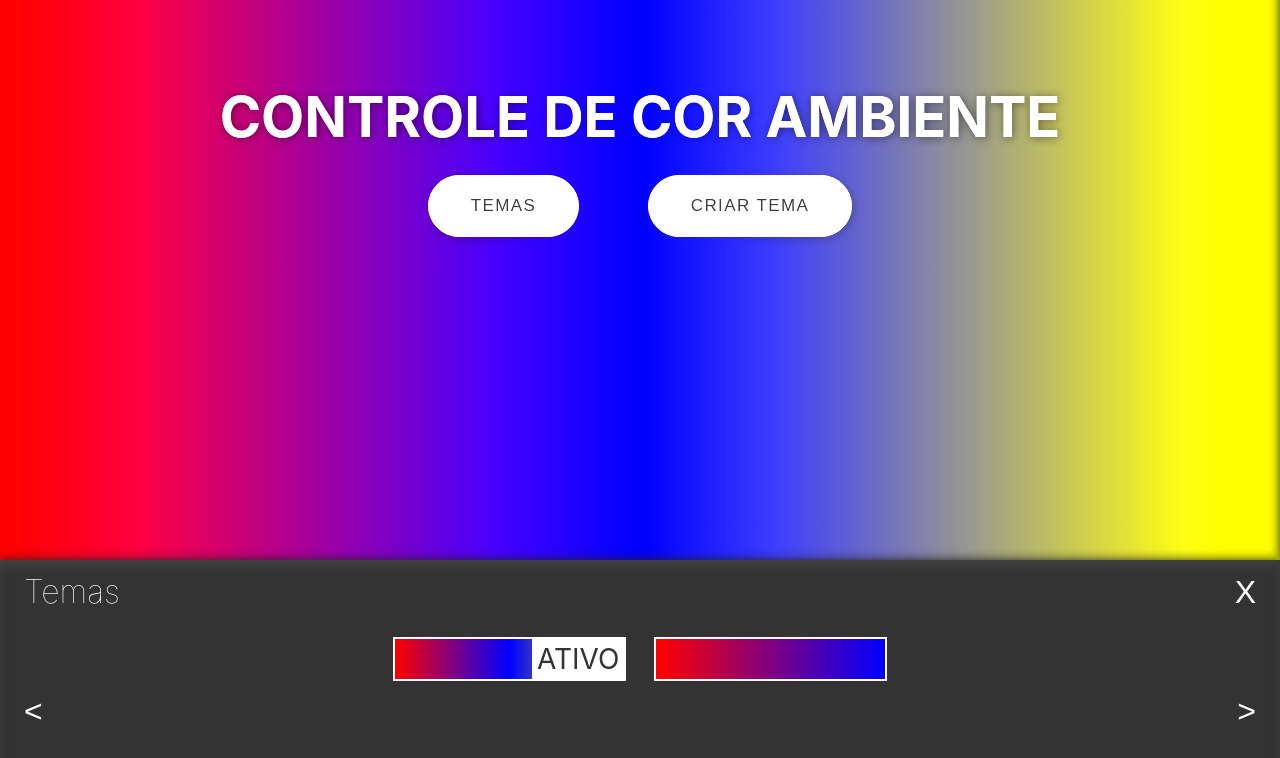
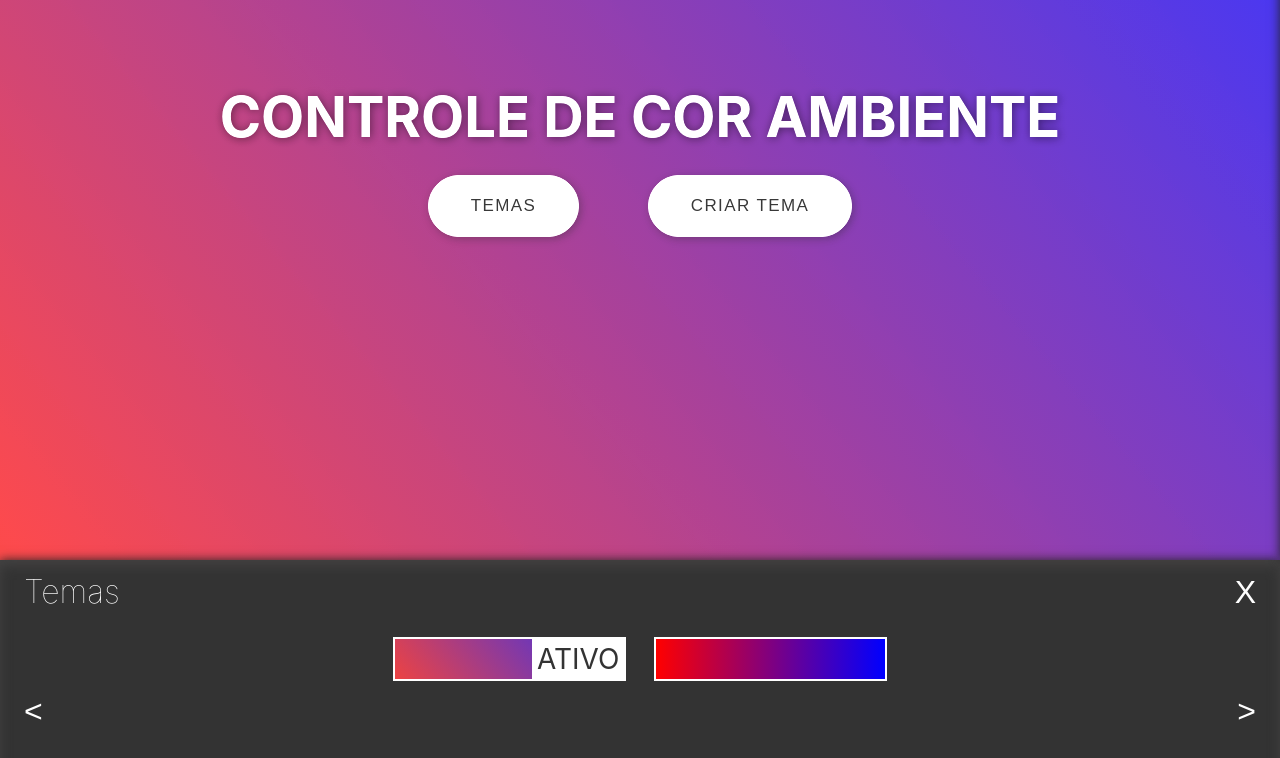
Before and after one commit to Skinify/controle-cor-ambiente, a plain HTML site: page index.html in a window 1280 px wide. Both pictures are taken after a click on the element 509 px from the left and 899 px from the top of the page. Shown: the part 240-998 px from the top of the page. Drawn offline with Linux system fonts and the light colour scheme.

Commit message:
Criação funcionando outros gradientes

```diff
--- a/index.html
+++ b/index.html
@@ -116,25 +116,32 @@
 		const temas = document.querySelector("div#temas");
 
 		background.style.backgroundImage = gradienteInicial
+
 		var temaAtual = 0;
-		var filtrosTema = {
-			brightness: 1,
-			blur:0,
-			saturate:1,
-			opacity: 1
-		}
 
 		var todosTemas = [{
 			id:0,
-			angulo: 90,
-			tipo: "linear",
-			cores:["red","blue","yellow"]
+			angulo: 50,
+			tipo: 0,
+			cores:["#ec4343","#3131f1"],
+			filtros:{
+				brightness: 1,
+				blur:0,
+				saturate:1,
+				opacity: 1
+			}
 		},
 		{
 			id:1,
 			angulo: 90,
-			tipo: "linear",
-			cores:["red","blue"]
+			tipo: 0,
+			cores:["red","blue"],
+			filtros:{
+				brightness: 1,
+				blur:0,
+				saturate:1,
+				opacity: 1
+			}
 		}]
 
 		var opcaoAberta = false, criacaoAberta = false;
@@ -147,7 +154,6 @@
 				opcaoAberta = false;
 			}else{
 				options.style.bottom = `0px`;
-				console.log(gerarFiltros())
 				background.style.filter = gerarFiltros(0.6, 0.8, 1, 1, true)
 				background.style.pointerEvents = "none";
 				opcaoAberta = true;
@@ -173,6 +179,7 @@
 
 		function alterarValorSlider(e){
 			e.parentElement.children[0].children[1].innerHTML = e.value
+			carregarPrevisualizacao();
 		}
 
 		function stopIdle(){
@@ -209,7 +216,7 @@
 			atribuirEvento()
 		}
 
-		function gerarGradiente(e, gradiente = 0){
+		function gerarGradiente(e){
 			//repeating-radial-gradient(black, transparent 100px)
 			//repeating-linear-gradient(45deg, black, transparent 100px)
 			//radial-gradient(black, transparent)
@@ -222,16 +229,16 @@
 					cores += `${cor},`
 				}
 			})
-			if(gradiente == 0){
+			if(e.tipo == 0){
 				return `background-image:linear-gradient(${e.angulo}deg, ${cores})`
 			}
-			if(gradiente == 1){
+			if(e.tipo == 1){
 				return `background-image:radial-gradient(${cores})`
 			}
-			if(gradiente == 2){
+			if(e.tipo == 2){
 				return `background-image:repeating-linear-gradient(${e.angulo}deg, ${cores} 100px)`
 			}
-			if(gradiente == 3){
+			if(e.tipo == 3){
 				return `background-image:repeating-radial-gradient(${cores} 100px)`
 			}
 		}
@@ -245,7 +252,8 @@
 					tema.classList.remove("selecionado")
 				}
 			})
-			background.style.backgroundImage = e.target.style.backgroundImage
+			temaAtual = e.target.getAttribute("id");
+			background.style.backgroundImage = gerarGradiente(todosTemas[temaAtual]).replace("background-image:", "")
 		}
 
 		function atribuirEvento(){
@@ -256,28 +264,20 @@
 		}
 
 
-		function gerarFiltros(blur = filtrosTema.blur, brightness = filtrosTema.brightness, saturate = filtrosTema.saturate, opacity = filtrosTema.opacity, atulizar = false){
+		function gerarFiltros(blur = todosTemas[temaAtual].filtros.blur, brightness = todosTemas[temaAtual].filtros.brightness, saturate = todosTemas[temaAtual].filtros.saturate, opacity = todosTemas[temaAtual].filtros.opacity, atulizar = false){
 			if(atulizar){
-				filtrosTema.blur = blur;
-				filtrosTema.brightness = brightness;
-				filtrosTema.saturate = saturate;
-				filtrosTema.opacity = opacity;
+				todosTemas[temaAtual].filtros.blur = blur;
+				todosTemas[temaAtual].filtros.brightness = brightness;
+				todosTemas[temaAtual].filtros.saturate = saturate;
+				todosTemas[temaAtual].filtros.opacity = opacity;
 			}
 			return `blur(${blur}px) brightness(${brightness}) saturate(${saturate}) opacity(${opacity})`
 		}
 
-		const temaPadrao = {
-			id:0,
-			angulo: 90,
-			tipo: "linear",
-			cores:["#FFF","#FFF"]
-		}
-
-		var temaSendoCriado = {...temaPadrao}
+		var temaSendoCriado = {...todosTemas[temaAtual]}
 
 		function addCores(valor){
 			if(valor){
-				console.log(temaSendoCriado.cores)
 				temaSendoCriado.cores.push("#FFF");
 			}else{
 				if(criacaoCores.childElementCount > 2){
@@ -298,12 +298,17 @@
 
 		function carregarPrevisualizacao(){
 			let gradiente = document.querySelector("select#filtro-gradiente").value;
+			let luminosidade = document.querySelector("input[type='range']#filtro-luminosidade").value;
+			let saturacao = document.querySelector("input[type='range']#filtro-saturacao").value;
+
 			let novasCores = []
 			for(let cor of criacaoCores.children){
 				novasCores.push(cor.value)
 			}
 			temaSendoCriado.cores = novasCores
-			preVisualizar.style.backgroundImage = `${gerarGradiente(temaSendoCriado, gradiente).replace("background-image:", "")}`;
+			temaSendoCriado.tipo = gradiente;
+			temaSendoCriado.filtros = preVisualizar.style.filter = `${gerarFiltros(0, luminosidade, saturacao)}`;
+			preVisualizar.style.backgroundImage = `${gerarGradiente(temaSendoCriado).replace("background-image:", "")}`;
 		}
 
 		function salvarTema() {
@@ -325,7 +330,8 @@
 		}, 500)
 
 		function fluirFiltros(){
-			background.style.filter = gerarFiltros(filtrosTema.blur, numeroEntre(0.9, 1.30), numeroEntre(1, 1.30), filtrosTema.opacity)
+			let {blur, brightness, opacity, saturate} = todosTemas[temaAtual].filtros;
+			background.style.filter = gerarFiltros(blur, numeroEntre(brightness - 0.1, brightness + 0.20), numeroEntre(saturate - 0.06, saturate + 0.026), opacity)
 		}
 
 		function numeroEntre(x, y){
```
